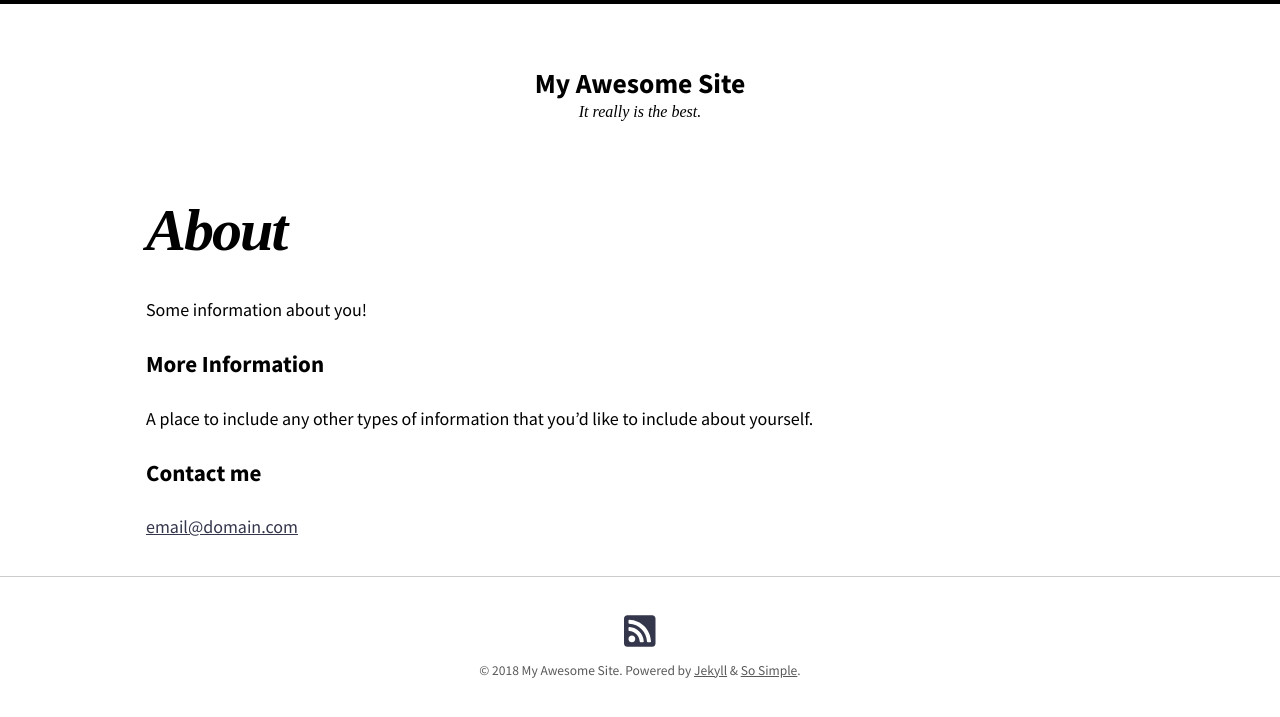
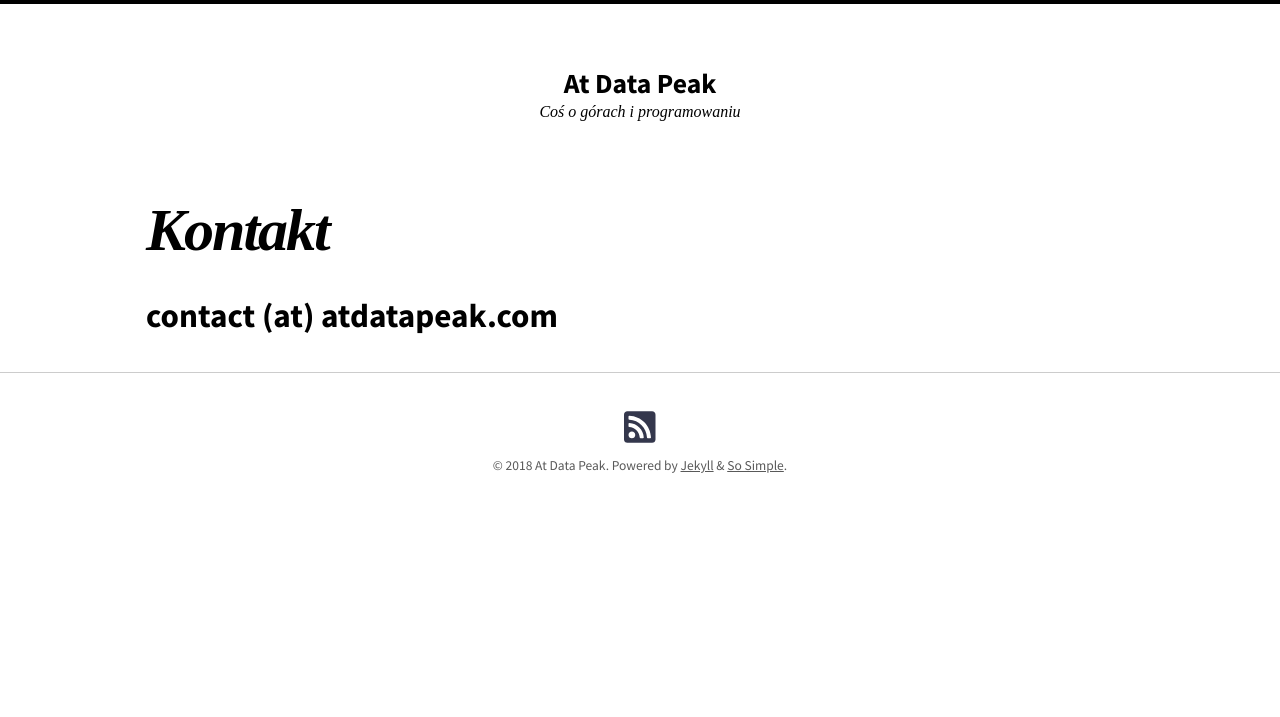
Before and after one commit to WiktorJ/wiktorj.github.io, a Jekyll site: the page built from about.md, in a window 1280 px wide. Shown: the top 717 px of the page. Built offline with Jekyll 4.4.1, drawn with Linux system fonts in a browser that asks for light colours; nearby versions of some CDN libraries.

Commit message:
Translating to polish

```diff
--- a/_config.yml
+++ b/_config.yml
@@ -16,8 +16,8 @@
 # theme: jekyll-theme-so-simple
 remote_theme: mmistakes/so-simple-theme
 locale: en-US
-title: "My Awesome Site"
-description: "It really is the best."
+title: "At Data Peak"
+description: "Coś o górach i programowaniu"
 baseurl: # the subpath of your site, e.g. "/blog"
 url: # the base hostname & protocol for your site e.g. "https://mmistakes.github.io"
 logo: # path of site logo, e.g. "/images/logo.png"
--- a/_data/navigation.yml
+++ b/_data/navigation.yml
@@ -2,9 +2,9 @@
 
 - title: Home
   url: /
-- title: Posts
+- title: Posty
   url: /posts/
-- title: About
+- title: Kontakt
   url: /about/
 # - title: Categories
 #   url: /categories/
--- a/_data/text.yml
+++ b/_data/text.yml
@@ -10,7 +10,7 @@ en: &DEFAULT_EN
   menu_label: "Menu"
   by: "by"
   min_read: "min read"
-  read_more: "Read more&hellip;"
+  read_more: "Czytaj dalej&hellip;"
   categories: "Categories"
   tags: "Tags"
   pages_categorized: "Pages filed under"
--- a/about.md
+++ b/about.md
@@ -1,15 +1,8 @@
 ---
 layout: page
-title: About
+title: Kontakt
 permalink: /about/
 ---
 
-Some information about you!
 
-### More Information
-
-A place to include any other types of information that you'd like to include about yourself.
-
-### Contact me
-
-[email@domain.com](mailto:email@domain.com)
+# contact (at) atdatapeak.com
```
Also changed, not shown: index.md (+2 -3 lines), posts.md (+1 -1 lines).
